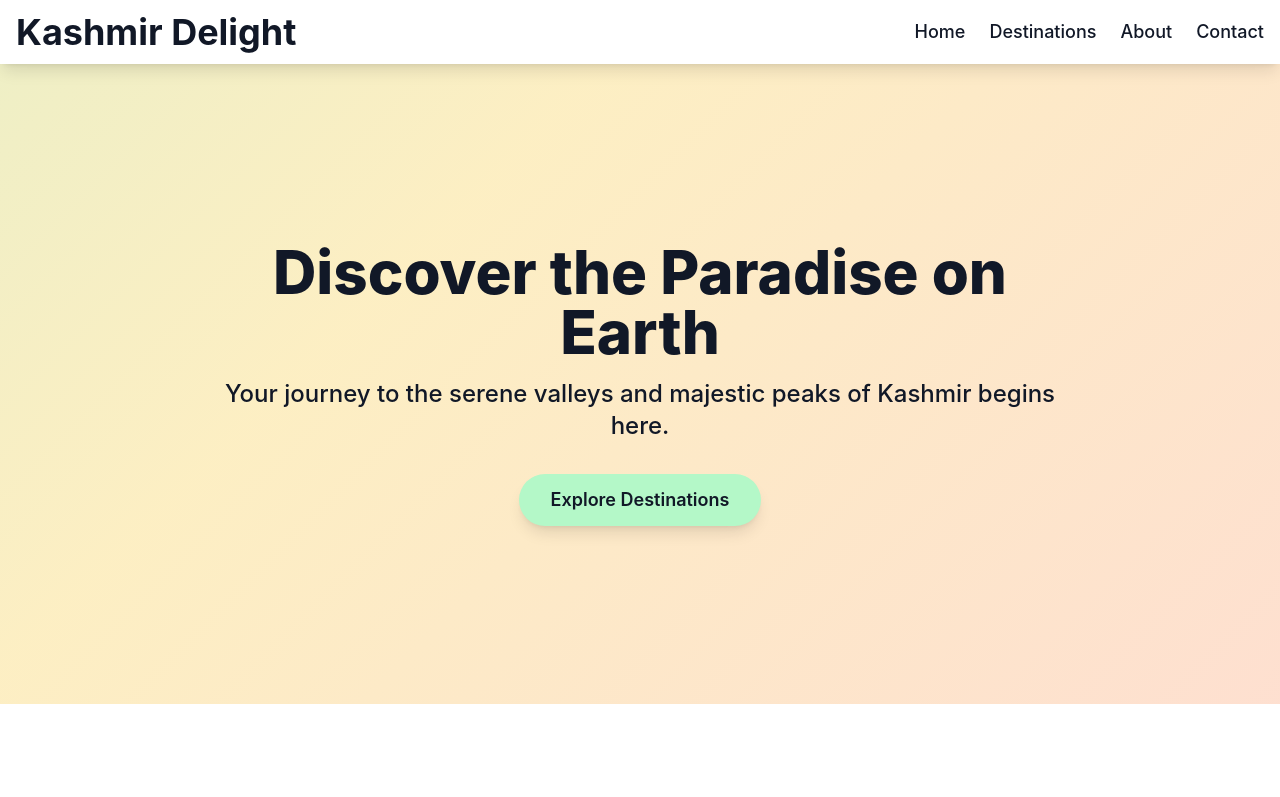
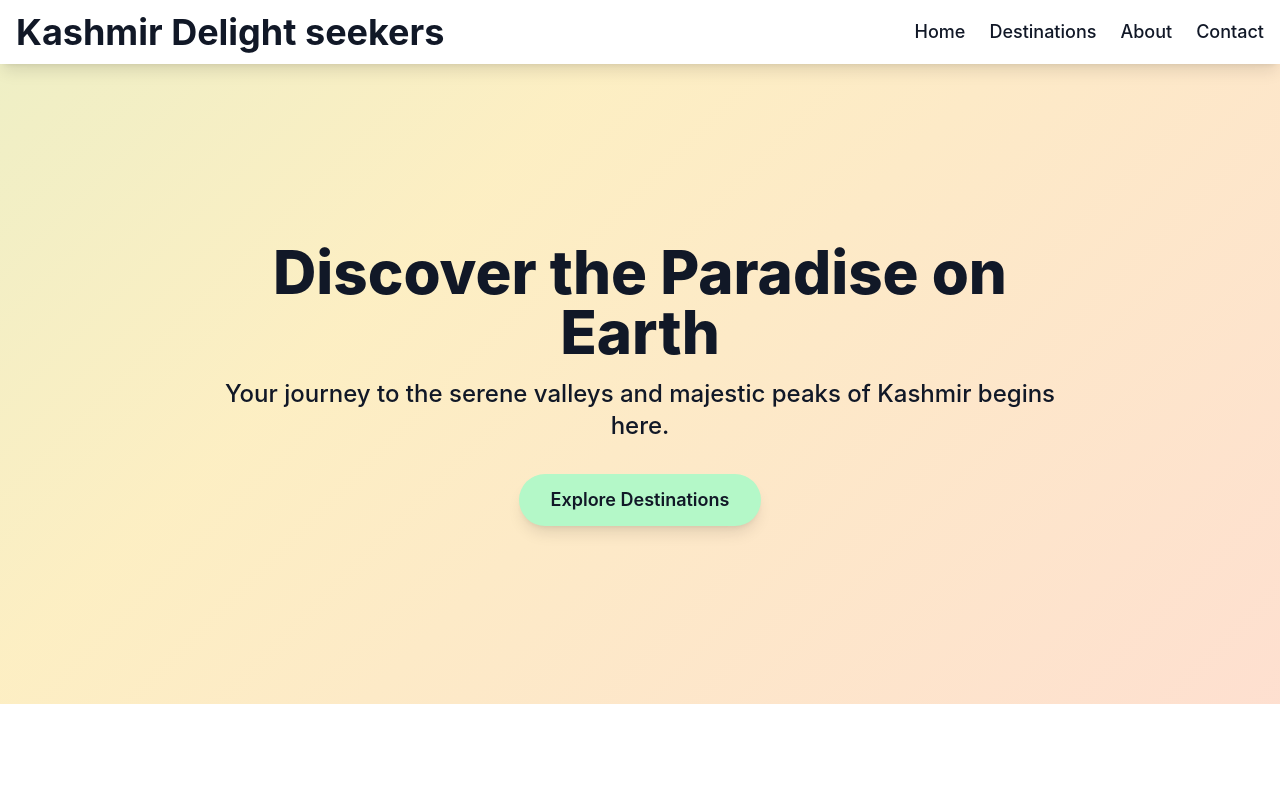
Before and after one commit to Insha98/tour-and-travel-, a plain HTML site: page index.html in a window 1280 px wide. Shown: the top 797 px of the page. Drawn offline with nearby package versions, Linux system fonts and the light colour scheme.

Commit message:
Update index.html

```diff
--- a/index.html
+++ b/index.html
@@ -65,7 +65,7 @@
 
     <!-- Header & Navigation --><header class="sticky top-0 z-50 bg-white shadow-lg">
         <div class="container mx-auto px-4 py-3 flex justify-between items-center">
-            <h1 class="text-4xl font-bold text-kashmir-dark">Kashmir Delight</h1>
+            <h1 class="text-4xl font-bold text-kashmir-dark">Kashmir Delight seekers</h1>
             <nav class="hidden md:flex space-x-6 text-lg font-medium">
                 <a href="#home" class="hover:text-kashmir-green transition duration-200">Home</a>
                 <a href="#destinations" class="hover:text-kashmir-green transition duration-200">Destinations</a>
```
